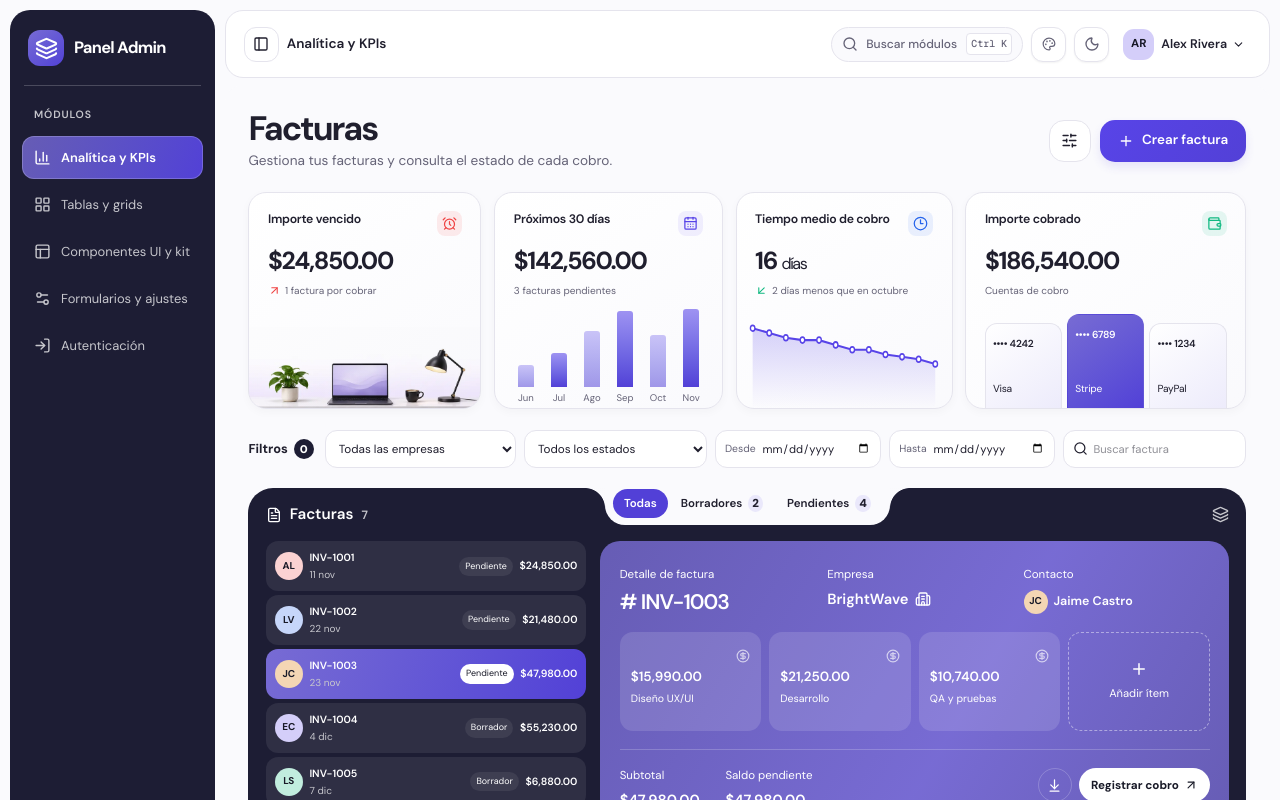
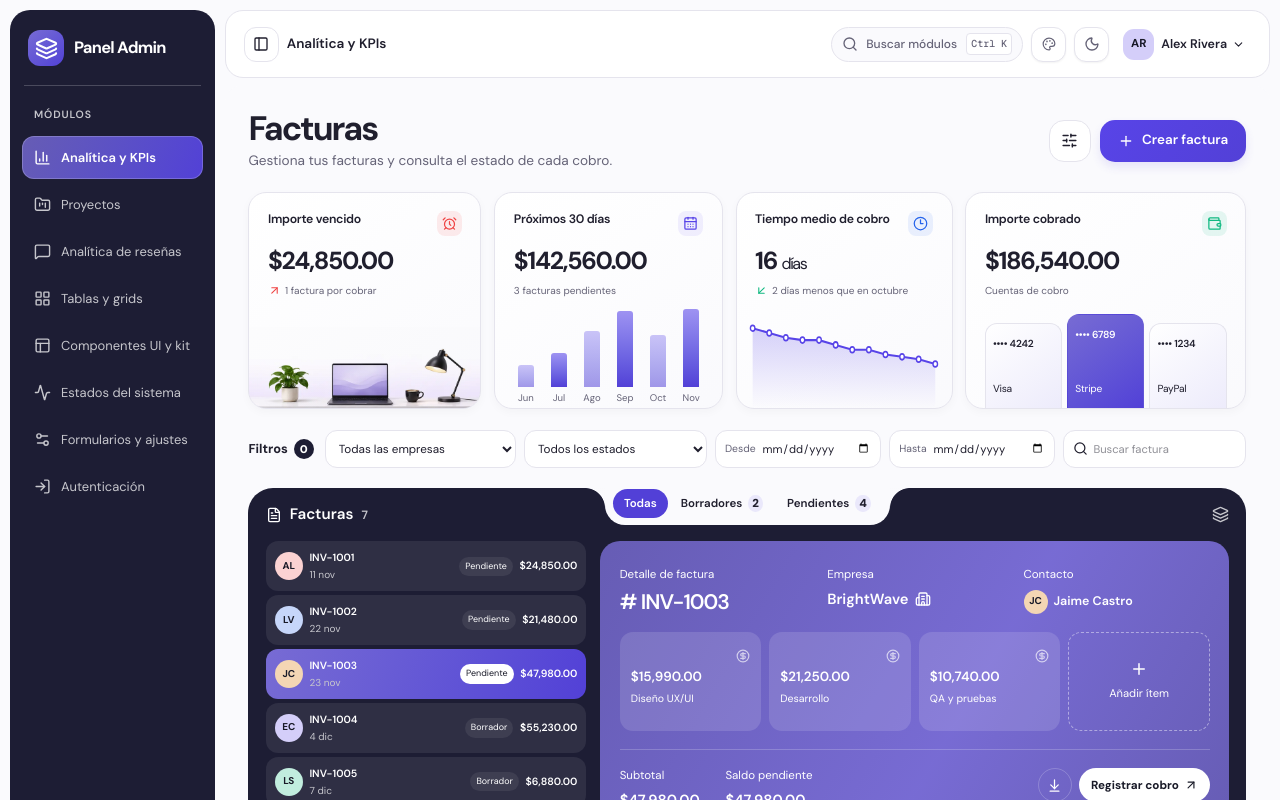
Before and after one commit to stellarisdevsolutions/plantilla-dashboard-saas, a Next.js app: page / in a window 1280 px wide. Shown: the top 800 px of the page. Built offline with nearby package versions, Linux system fonts and the light colour scheme.

Commit message:
Muestra todos los destinos del buscador en el sidebar

```diff
--- a/src/app/shell.css
+++ b/src/app/shell.css
@@ -70,7 +70,7 @@
   .shell-section { overflow: hidden; text-overflow: ellipsis; white-space: nowrap; }
 }
 
-.shell-drawer .shell-rail { width: 100%; }
+.shell-drawer .shell-rail { width: 100%; overflow-y: auto; }
 .shell-drawer [data-slot="dialog-close"] { color: var(--on-ink); }
 .shell-drawer [data-slot="dialog-close"]:hover { background: var(--inverse-soft); }
 
--- a/src/components/layout/header.tsx
+++ b/src/components/layout/header.tsx
@@ -7,7 +7,7 @@ import { PaletteSwitcher } from "@/components/palette-switcher";
 import { ThemeToggle } from "@/components/theme-toggle";
 import { Button } from "@/components/ui/button";
 import { demoUser } from "@/config/dashboard";
-import { isNavigationActive, navigation } from "@/config/navigation";
+import { navigation } from "@/config/navigation";
 import { ModuleSearch } from "./module-search";
 
 export function Header({ onToggleSidebar, collapsed, mobileNavigation }: {
@@ -16,7 +16,7 @@ export function Header({ onToggleSidebar, collapsed, mobileNavigation }: {
   mobileNavigation: React.ReactNode;
 }) {
   const pathname = usePathname();
-  const section = navigation.find(item => isNavigationActive(item, pathname));
+  const section = navigation.find(item => item.href === pathname);
   return (
     <header className="dashboard-header">
       <div className="shell-header-start">
--- a/src/components/layout/module-search.tsx
+++ b/src/components/layout/module-search.tsx
@@ -7,11 +7,6 @@ import { Button } from "@/components/ui/button";
 import { Dialog, DialogContent, DialogDescription, DialogTitle, DialogTrigger } from "@/components/ui/dialog";
 import { Input } from "@/components/ui/input";
 import { navigation } from "@/config/navigation";
-
-const entries = navigation.flatMap(({ title, pageTitle, href, icon, examples = [] }) => [
-  { title, href, icon, keywords: pageTitle },
-  ...examples.map((example) => ({ ...example, icon, keywords: undefined })),
-]);
 
 function normalize(value: string) {
   return value.toLocaleLowerCase("es").normalize("NFD").replace(/\p{Diacritic}/gu, "");
@@ -23,7 +18,7 @@ export function ModuleSearch() {
   const inputRef = useRef<HTMLInputElement>(null);
   const triggerRef = useRef<HTMLButtonElement>(null);
   const term = normalize(query.trim());
-  const matches = entries.filter(({ title, keywords }) => normalize([title, keywords].join(" ")).includes(term));
+  const matches = navigation.filter(({ title, pageTitle }) => normalize([title, pageTitle].join(" ")).includes(term));
 
   useEffect(() => {
     function handleShortcut(event: KeyboardEvent) {
--- a/src/components/layout/sidebar.tsx
+++ b/src/components/layout/sidebar.tsx
@@ -4,7 +4,7 @@ import { ArrowUpRight, Component, Layers3 } from "lucide-react";
 import Link from "next/link";
 import { usePathname } from "next/navigation";
 import { dashboardConfig } from "@/config/dashboard";
-import { isNavigationActive, navigation } from "@/config/navigation";
+import { navigation } from "@/config/navigation";
 
 export function Sidebar({ collapsed = false, onNavigate }: {
   collapsed?: boolean;
@@ -22,7 +22,7 @@ export function Sidebar({ collapsed = false, onNavigate }: {
         {navigation.map(item => {
           const { title, href, icon: Icon } = item;
           return <Link key={href} href={href} onClick={onNavigate} aria-label={title} title={collapsed ? title : undefined}
-            aria-current={isNavigationActive(item, pathname) ? (pathname === href ? "page" : "location") : undefined}>
+            aria-current={pathname === href ? "page" : undefined}>
             <Icon size={17} aria-hidden /><span>{title}</span>
           </Link>;
         })}
--- a/src/config/navigation.ts
+++ b/src/config/navigation.ts
@@ -1,21 +1,19 @@
-import { BarChart3, LayoutGrid, LogIn, PanelsTopLeft, Settings2, type LucideIcon } from "lucide-react";
+import { Activity, BarChart3, FolderKanban, MessageSquare, LayoutGrid, LogIn, PanelsTopLeft, Settings2, type LucideIcon } from "lucide-react";
 
 interface NavigationItem {
   title: string;
   pageTitle?: string;
   href: string;
   icon: LucideIcon;
-  examples?: { title: string; href: string }[];
 }
 
 export const navigation: NavigationItem[] = [
-  { title: "Analítica y KPIs", pageTitle: "Facturas", href: "/", icon: BarChart3, examples: [{ title: "Proyectos", href: "/projects" }, { title: "Analítica de reseñas", href: "/reviews" }] },
+  { title: "Analítica y KPIs", pageTitle: "Facturas", href: "/", icon: BarChart3 },
+  { title: "Proyectos", href: "/projects", icon: FolderKanban },
+  { title: "Analítica de reseñas", href: "/reviews", icon: MessageSquare },
   { title: "Tablas y grids", href: "/table", icon: LayoutGrid },
-  { title: "Componentes UI y kit", href: "/components-showcase", icon: PanelsTopLeft, examples: [{ title: "Estados del sistema", href: "/states" }] },
+  { title: "Componentes UI y kit", href: "/components-showcase", icon: PanelsTopLeft },
+  { title: "Estados del sistema", href: "/states", icon: Activity },
   { title: "Formularios y ajustes", href: "/settings", icon: Settings2 },
   { title: "Autenticación", href: "/login", icon: LogIn },
 ];
-
-export function isNavigationActive(item: NavigationItem, pathname: string) {
-  return item.href === pathname || item.examples?.some(({ href }) => href === pathname);
-}
```
